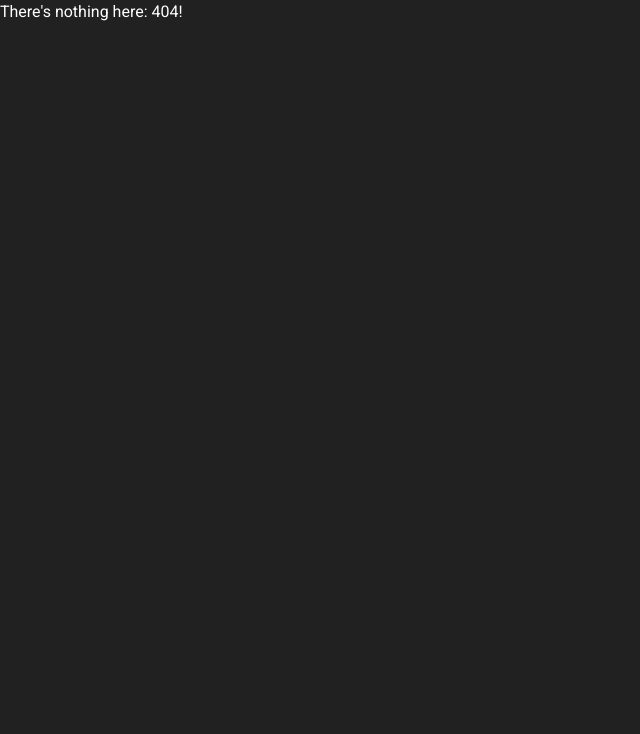
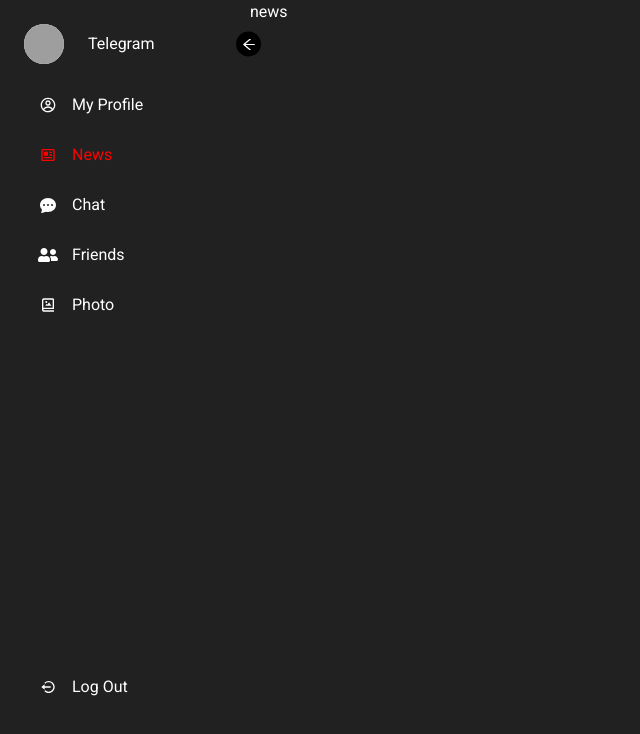
Before and after one commit to Zapilman/Telegram, a React (Create React App) app: page /news in a window 1280 px wide. Before the commit this address had no page. Shown: the top 734 px of the page, without its empty margins (0-640 px from the left). Built offline with nearby package versions, Linux system fonts and the light colour scheme; grey boxes are pictures that could not be loaded.

Commit message:
add nav links to the sidebar

```diff
--- a/src/App.tsx
+++ b/src/App.tsx
@@ -3,17 +3,17 @@ import LoginPage from './pages/Login/Login'
 import './assets/styles/global.scss'
 import { BrowserRouter, Route, Routes } from 'react-router-dom'
 import ProtectedPage from './hoc/ProtectedRoute'
-import { useQuery } from '@apollo/client'
-import { getAllMessages } from './graphql/queries'
+import NewsPage from './pages/NewsPage/NewsPage';
 
 function App() {
   return (
     <BrowserRouter>
       <Routes>
-				<Route path={'/login'} element={<LoginPage />} />
-				<Route path={''} element={<ProtectedPage component={<MainPage />} />} />
+        <Route path={'/login'} element={<LoginPage/>}/>
+        <Route path={'/news'} element={<ProtectedPage component={<NewsPage/>}/>}/>
+        <Route path={''} element={<ProtectedPage component={<MainPage/>}/>}/>
 
-				<Route path='*' element={<p>There's nothing here: 404!</p>} />
+        <Route path='*' element={<p>There's nothing here: 404!</p>}/>
       </Routes>
     </BrowserRouter>
   )
--- a/src/layouts/Sidebar/Sidebar.module.scss
+++ b/src/components/Sidebar/Sidebar.module.scss
@@ -3,6 +3,8 @@
 	padding: 1.5rem;
 	width: 250px;
 	transition: all 0.3s ease-in-out;
+	display: flex;
+	flex-direction: column;
 	&.close {
 		width: 100px;
 	}
@@ -31,6 +33,7 @@
 			}
 		}
 		.rightArrowIcon {
+			cursor: pointer;
 			position: absolute;
 			top: 50%;
 			right: -2.2rem;
@@ -42,6 +45,15 @@
 			display: flex;
 			align-items: center;
 			justify-content: center;
+			svg{
+				transition: all .3s ease;
+			}
+
+			&.closed{
+				svg	{
+					transform: rotate(180deg);
+				}
+			}
 		}
 	}
 
@@ -50,24 +62,38 @@
 		padding: 0;
 		margin: 1.5rem 0;
 		.option {
+			border-radius: 5px;
+			transition: all 0.2s ease-in-out;
+			cursor: pointer;
+
+
+			a {
 				padding: 5px 0;
+				text-decoration: none;
+				color: white;
 				display: flex;
 				align-items: center;
-			border-radius: 5px;
-			transition: all 0.2s ease-in-out;
-
+				svg {
+					min-width: 3rem;
+				}
 				span {
 					transition: all 0.3s ease;
 					white-space: nowrap;
 				}
-
 				&.fadeOut {
 					span {
 						opacity: 0;
 						pointer-events: none;
 					}
 				}
-			cursor: pointer;
+				&.active{
+					color: red;
+				}
+			}
+
+
+
+
 			&:hover {
 				background-color: grey;
 			}
@@ -75,13 +101,12 @@
 			&:not(:first-child) {
 				margin-top: 1rem;
 			}
-			svg {
-				min-width: 3rem;
-			}
+
 		}
 	}
 
 	.menuBar {
+		flex: 0 1 auto;
 		display: flex;
 		flex-direction: column;
 		height: 100%;
--- /dev/null
+++ b/src/components/Sidebar/Sidebar.tsx
@@ -0,0 +1,91 @@
+import { FC, useState } from 'react'
+import { FaUserFriends } from 'react-icons/fa'
+import { BiLogOutCircle, BiNews, BiPhotoAlbum } from 'react-icons/bi'
+import { CgProfile } from 'react-icons/cg'
+import { BsFillChatDotsFill } from 'react-icons/bs'
+import { AiOutlineArrowRight } from 'react-icons/ai'
+import cn from 'classnames'
+import styles from './Sidebar.module.scss'
+import { NavLink } from 'react-router-dom';
+
+interface Props {
+}
+
+const Sidebar: FC<Props> = ({}: Props) => {
+  const [isClosed, setIsClosed] = useState<boolean>(false)
+  return (
+    <nav className={cn(styles.sidebarWrapper, {[styles.close]: isClosed})}>
+      <header>
+        <div className={styles.imageText}>
+					<span className={styles.image}>
+						<img
+              src='https://cdn.iconscout.com/icon/free/png-256/telegram-1884625-1596844.png'
+              alt='logo'
+            />
+					</span>
+          <span className={cn(styles.text, {[styles.fadeOut]: isClosed})}>
+						Telegram
+					</span>
+        </div>
+        <span
+          className={cn(styles.rightArrowIcon, {[styles.closed]: !isClosed})}
+          onClick={() => setIsClosed(prevState => !prevState)}
+        >
+					<AiOutlineArrowRight/>
+				</span>
+      </header>
+      <div className={styles.menuBar}>
+        <div className={styles.menu}>
+          <ul className={styles.optionList}>
+            <li className={styles.option}>
+              <NavLink to='/profile' end className={({isActive}) => cn({[styles.fadeOut]: isClosed, [styles.active]: isActive})}>
+                <CgProfile/>
+                <span>My Profile</span>
+              </NavLink>
+            </li>
+            <li className={cn(styles.option, {[styles.fadeOut]: isClosed})}>
+              <NavLink to='/news' end className={({isActive}) => cn({[styles.fadeOut]: isClosed, [styles.active]: isActive})}>
+                <BiNews/>
+                <span>News</span>
+              </NavLink>
+
+            </li>
+            <li className={cn(styles.option, {[styles.fadeOut]: isClosed})}>
+              <NavLink to='/' end className={({isActive}) => cn({[styles.fadeOut]: isClosed, [styles.active]: isActive})}>
+                <BsFillChatDotsFill/>
+                <span>Chat</span>
+              </NavLink>
+
+            </li>
+            <li className={cn(styles.option, {[styles.fadeOut]: isClosed})}>
+              <NavLink to='/friends' end className={({isActive}) => cn({[styles.fadeOut]: isClosed, [styles.active]: isActive})}>
+                <FaUserFriends/>
+                <span>Friends</span>
+              </NavLink>
+
+            </li>
+            <li className={cn(styles.option, {[styles.fadeOut]: isClosed})}>
+              <NavLink to='/photos' end className={({isActive}) => cn({[styles.fadeOut]: isClosed, [styles.active]: isActive})}>
+                <BiPhotoAlbum/>
+                <span>Photo</span>
+              </NavLink>
+
+            </li>
+          </ul>
+        </div>
+        <div className={styles.bottomContent}>
+          <ul className={styles.optionList}>
+            <li className={cn(styles.option, {[styles.fadeOut]: isClosed})}>
+              <NavLink to='/kek' className={({isActive}) => cn({[styles.fadeOut]: isClosed, [styles.active]: isActive})}>
+                <BiLogOutCircle/>
+                <span>Log Out</span>
+              </NavLink>
+            </li>
+          </ul>
+        </div>
+      </div>
+    </nav>
+  )
+}
+
+export default Sidebar
--- a/src/layouts/ChatArea/ChatArea.tsx
+++ b/src/layouts/ChatArea/ChatArea.tsx
@@ -14,15 +14,18 @@ import { getAllMessages } from '../../graphql/queries'
 interface Props {
   socket: Socket
 }
-const ChatArea: FC<Props> = ({ socket }: Props) => {
+
+const ChatArea: FC<Props> = ({socket}: Props) => {
   const [messages, setMessages] = useState<MessageType[]>([])
   const [isTyping, setIsTyping] = useState<boolean>(false)
   const [whoIsTyping, setWhoIsTyping] = useState('')
   const chatBoxRef = useRef<HTMLDivElement>(null)
-	const { loading, data } = useQuery(getAllMessages)
+  const {loading, data, error} = useQuery(getAllMessages)
 
-	//waiting for messages and setting them up to the state
   useEffect(() => {
+    if(error){
+      console.log(error);
+    }
     if (!loading && data) {
       setMessages(prevState => [
         ...prevState,
@@ -34,12 +37,12 @@ const ChatArea: FC<Props> = ({ socket }: Props) => {
         ],
       ])
     }
-	}, [loading])
+  }, [loading, error])
 
   useEffect(() => {
     socket.on('connect', () => {
       console.log('connected')
-			socket.emit('join', { authorName: 'Sara' })
+      socket.emit('join', {authorName: 'Sara'})
     })
 
     socket.on('message', (res: MessageType) => {
@@ -65,9 +68,9 @@ const ChatArea: FC<Props> = ({ socket }: Props) => {
   useEffect(() => {
     let timer: any
     if (isTyping) {
-			socket.emit('typing', { isTyping: true })
+      socket.emit('typing', {isTyping: true})
       timer = setTimeout(() => {
-				socket.emit('typing', { isTyping: false })
+        socket.emit('typing', {isTyping: false})
         setIsTyping(false)
       }, 2000)
     }
@@ -79,7 +82,7 @@ const ChatArea: FC<Props> = ({ socket }: Props) => {
   return (
     <div className={cn(styles.wrapper)}>
       <div className={cn(styles.chatContainer)}>
-				<ViewMessages messages={messages} chatBoxRef={chatBoxRef} />
+        <ViewMessages messages={messages} chatBoxRef={chatBoxRef}/>
         <MessageInput
           whoIsTyping={whoIsTyping}
           onChange={() => onTypingMessage(setIsTyping)}
--- /dev/null
+++ b/src/layouts/LayOutWithSideBar/LayOutWithSideBar.module.scss
@@ -0,0 +1,7 @@
+
+
+.layout{
+  width: 100%;
+  height: 100vh;
+  display: flex;
+}
--- /dev/null
+++ b/src/layouts/LayOutWithSideBar/LayOutWithSideBar.tsx
@@ -0,0 +1,17 @@
+import { FC, PropsWithChildren } from 'react';
+import Sidebar from '../../components/Sidebar/Sidebar';
+import styles from './LayOutWithSideBar.module.scss';
+
+interface Props {
+
+}
+
+const LayOutWithSideBar: FC<PropsWithChildren<Props>> = ({children}) => {
+  return (
+    <div className={styles.layout}>
+      <Sidebar/>
+      {children}
+    </div>
+  )
+}
+export default LayOutWithSideBar;
--- a/src/layouts/Sidebar/Sidebar.tsx
+++ /dev/null
@@ -1,73 +0,0 @@
-import { FC, useState } from 'react'
-import { FaUserFriends } from 'react-icons/fa'
-import { BiNews, BiPhotoAlbum, BiLogOutCircle } from 'react-icons/bi'
-import { CgProfile } from 'react-icons/cg'
-import { BsFillChatDotsFill } from 'react-icons/bs'
-import { AiOutlineArrowRight } from 'react-icons/ai'
-import cn from 'classnames'
-import styles from './Sidebar.module.scss'
-
-interface Props {}
-const Sidebar: FC<Props> = ({}: Props) => {
-	const [isClosed, setIsClosed] = useState<boolean>(false)
-
-	return (
-		<nav className={cn(styles.sidebarWrapper, { [styles.close]: isClosed })}>
-			<header>
-				<div className={styles.imageText}>
-					<span className={styles.image}>
-						<img
-							src='https://cdn.iconscout.com/icon/free/png-256/telegram-1884625-1596844.png'
-							alt='logo'
-						/>
-					</span>
-					<span className={cn(styles.text, { [styles.fadeOut]: isClosed })}>
-						Telegram
-					</span>
-				</div>
-				<span
-					className={styles.rightArrowIcon}
-					onClick={() => setIsClosed(prevState => !prevState)}
-				>
-					<AiOutlineArrowRight />
-				</span>
-			</header>
-			<div className={styles.menuBar}>
-				<div className={styles.menu}>
-					<ul className={styles.optionList}>
-						<li className={cn(styles.option, { [styles.fadeOut]: isClosed })}>
-							<CgProfile />
-							<span>My Profile</span>
-						</li>
-						<li className={cn(styles.option, { [styles.fadeOut]: isClosed })}>
-							<BiNews />
-							<span>News</span>
-						</li>
-						<li className={cn(styles.option, { [styles.fadeOut]: isClosed })}>
-							<BsFillChatDotsFill />
-							<span>Chat</span>
-						</li>
-						<li className={cn(styles.option, { [styles.fadeOut]: isClosed })}>
-							<FaUserFriends />
-							<span>Friends</span>
-						</li>
-						<li className={cn(styles.option, { [styles.fadeOut]: isClosed })}>
-							<BiPhotoAlbum />
-							<span>Photo</span>
-						</li>
-					</ul>
-				</div>
-				<div className={styles.bottomContent}>
-					<ul className={styles.optionList}>
-						<li className={cn(styles.option, { [styles.fadeOut]: isClosed })}>
-							<BiLogOutCircle />
-							<span>Log Out</span>
-						</li>
-					</ul>
-				</div>
-			</div>
-		</nav>
-	)
-}
-
-export default Sidebar
--- a/src/pages/Main/Main.tsx
+++ b/src/pages/Main/Main.tsx
@@ -1,23 +1,20 @@
 import { FC } from 'react'
-import cn from 'classnames'
 
 import ActivityBar from '../../layouts/ActivityBar/ActivityBar'
 import ChatArea from '../../layouts/ChatArea/ChatArea'
-import Sidebar from '../../layouts/Sidebar/Sidebar'
-import styles from './Main.module.scss'
 import { io } from 'socket.io-client'
+import LayOutWithSideBar from '../../layouts/LayOutWithSideBar/LayOutWithSideBar';
 
 const MainPage: FC = () => {
-	const socket = io('http://localhost:3001', {
-		reconnection: false,
-	})
-	return (
-		<div className={cn(styles.mainWrapper)}>
-			<Sidebar />
-			<ActivityBar />
-			<ChatArea socket={socket} />
-		</div>
-	)
+  const socket = io('http://localhost:3001', {
+    reconnection: false,
+  })
+  return (
+    <LayOutWithSideBar>
+      <ActivityBar/>
+      <ChatArea socket={socket}/>
+    </LayOutWithSideBar>
+  )
 }
 
 export default MainPage
--- /dev/null
+++ b/src/pages/NewsPage/NewsPage.tsx
@@ -0,0 +1,15 @@
+import { FC } from 'react';
+import LayOutWithSideBar from '../../layouts/LayOutWithSideBar/LayOutWithSideBar';
+
+
+const NewsPage: FC = () => {
+  return (
+    <LayOutWithSideBar>
+      <div>
+        news
+      </div>
+    </LayOutWithSideBar>
+  )
+}
+
+export default NewsPage;
```
Also changed, not shown: src/pages/Main/Main.module.scss (line endings or trailing spaces). Lines whose indentation alone changed are shown as unchanged.
